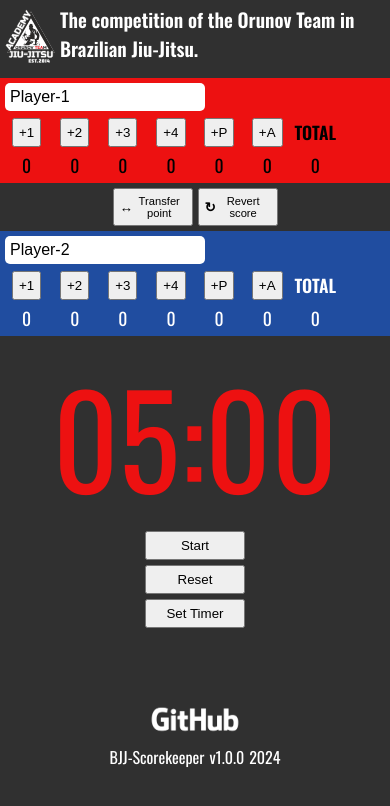
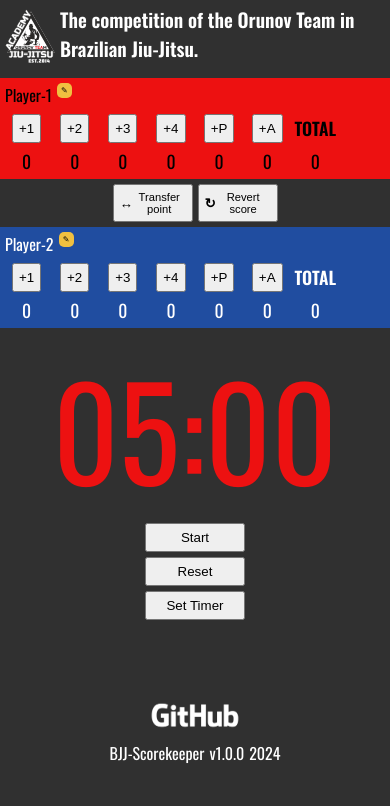
Before and after one commit to Maracash41/BJJ-Scorekeeper, a React (Vite) app: page / in a window 390 px wide. Shown: the top 806 px of the page. Built offline with nearby package versions, Linux system fonts and the light colour scheme.

Commit message:
refactor: add the edit button for the player name

```diff
--- a/src/components/Player/Player.tsx
+++ b/src/components/Player/Player.tsx
@@ -11,9 +11,7 @@ interface PlayerProps {
 
 const Player: React.FC<PlayerProps> = ({ player, changeName }) => {
   const [currentPlayerName, setCurrentPlayerName] = useState(player.name);
-  const [playerTeam, setPlayerTeam] = useState("No Team");
   const [isModalOpen, setIsModalOpen] = useState(false);
-  const [imageSrc, setImageSrc] = useState<string | null>(null);
 
   const changePlayerNameHandler = (e: React.ChangeEvent<HTMLInputElement>) => {
     const value = e.target.value;
@@ -21,65 +19,25 @@ const Player: React.FC<PlayerProps> = ({ player, changeName }) => {
     setCurrentPlayerName(value);
   };
 
-  const changePlayerTeamHandler = (e: React.ChangeEvent<HTMLInputElement>) => {
-    const value = e.target.value;
-    setPlayerTeam(value);
-  };
-
-  const fileLogoHandler = (e: React.ChangeEvent<HTMLInputElement>) => {
-    const file: File | null = e.target.files ? e.target.files[0] : null;
-
-    if (file) {
-      const blobUrl: string = URL.createObjectURL(file);
-      setImageSrc(blobUrl);
-    }
-  };
-
-  useEffect(() => {
-    return () => {
-      if (imageSrc) {
-        URL.revokeObjectURL(imageSrc);
-      }
-    };
-  }, [imageSrc]);
-
   useEffect(() => {
     changeName(player.id, currentPlayerName);
   }, [currentPlayerName]);
 
   return (
     <div className={classes.player}>
-      <input
+      <div className={classes.playerContainer}>
+        <p className={classes.playerName}>{currentPlayerName}</p>
+        <button className={classes.playerEditButton}>&#9998;</button>
+      </div>
+      {/* <input
         type="text"
         className={classes.playerName}
         onChange={changePlayerNameHandler}
         value={currentPlayerName}
         maxLength={12}
-      />
-      {/* <label className={classes.team}>
-        Team:
-        <input
-          type="text"
-          className={classes.playerTeam}
-          onChange={changePlayerTeamHandler}
-          value={playerTeam}
-        />
-      </label>
-
-      <label className={classes.teamLogo}>
-        Logo:
-        <input
-          type="file"
-          accept="image/*"
-          className={classes.playerTeam}
-          onChange={fileLogoHandler}
-        />
-      </label>
-      {imageSrc && <img src={imageSrc} />} */}
+      /> */}
     </div>
   );
 };
 
 export default Player;
-
-//ToDo: add Player logo
--- a/src/components/Player/player.module.css
+++ b/src/components/Player/player.module.css
@@ -4,22 +4,32 @@
   display: flex;
   flex-direction: column;
 }
+.playerContainer {
+  display: flex;
+  gap: 5px;
+}
 
 .playerName {
-  margin: 0;
-  padding: 5px;
   max-width: 200px;
-  font-size: 1.2rem;
-  background: var(--input-backgorund);
+  font-size: 1.5rem;
+}
+
+.playerEditButton {
+  display: inline-flex;
+  align-items: center;
+  justify-content: center;
+  width: 20px;
+  height: 20px;
+  background-color: var(--background-edit-btn);
+  border: none;
   border-radius: 5px;
-  outline: none;
-  border: none;
+  cursor: pointer;
+  transition: background-color 0.3s;
 
-  &:focus {
-    background-color: var(--input-backgorund-active);
+  &:hover {
+    background-color: var(--background-edit-btn-hover);
   }
 }
-
 @media screen and (max-width: 950px) {
   .player {
     margin-bottom: 5px;
@@ -29,3 +39,11 @@
     font-size: 1rem;
   }
 }
+
+@media screen and (max-width: 400px) {
+  .playerEditButton {
+    width: 15px;
+    height: 15px;
+    font-size: 0.5em;
+  }
+}
--- a/src/styles/vars.css
+++ b/src/styles/vars.css
@@ -12,6 +12,8 @@
   --input-backgorund-active: #dfdddd;
   --background-player-one: #ed1111;
   --background-player-two: #204da0;
+  --background-edit-btn: #f0c040;
+  --background-edit-btn-hover: #e0b030;
 }
 
 /*  background-color: #4caf50;
```
